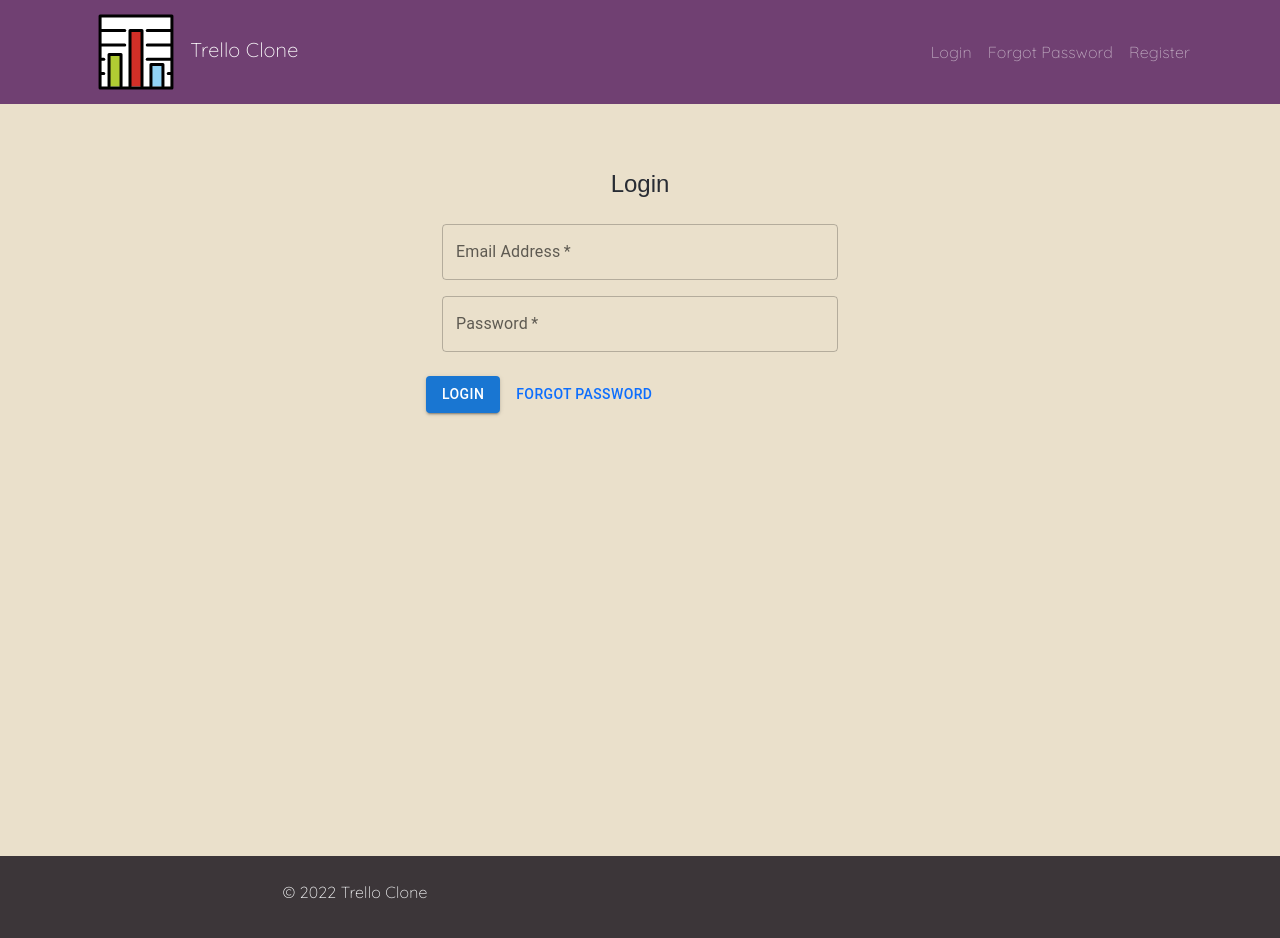
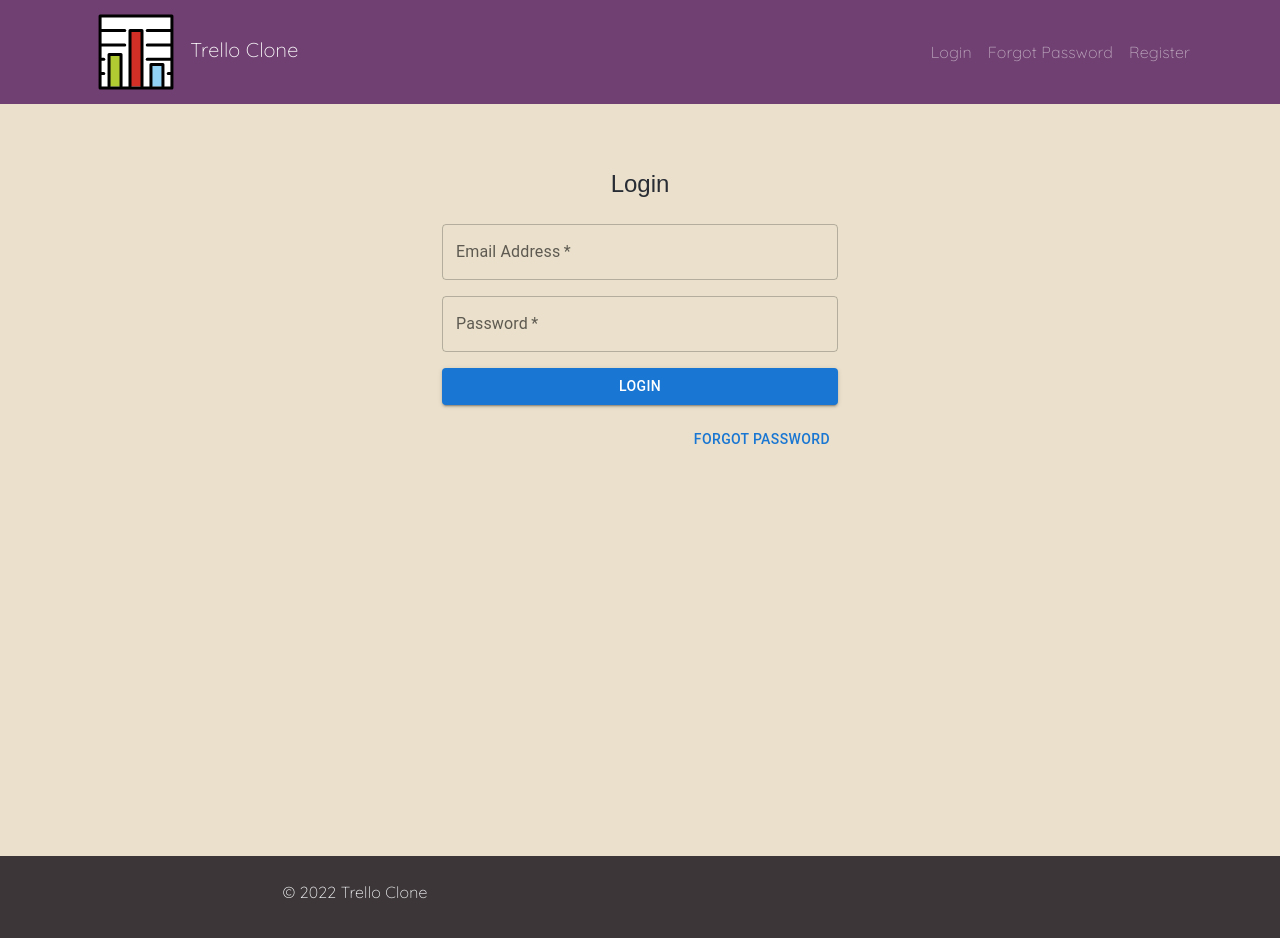
Before and after one commit to Himel-Nath/TrelloClone, a React (Create React App) app in the folder frontend/: page /login in a window 1280 px wide. Shown: the top 938 px of the page. Built offline with nearby package versions, Linux system fonts and the light colour scheme; a web font is replaced by a local one.

Commit message:
design changes

```diff
--- a/frontend/src/components/LoginForm.js
+++ b/frontend/src/components/LoginForm.js
@@ -71,17 +71,22 @@ function LoginForm(props) {
                                 />
                             </Grid>
 
-
+                            <Grid item xs={12}>
                                 <Button
+                                fullWidth
                                 variant="contained"
-                            sx={{ mt: 3, mb: 2 }}
                                 type="submit" onClick={submitLoginForm}>
                                     Login
                                 </Button>
+                            </Grid>
 
-                            <Link to="/forgotPassword">
-                                <Button variant="secondary" sx={{ mt: 3, mb: 2 }}>Forgot password</Button>
+                            <Grid container justifyContent="flex-end">
+                                <Grid item>
+                                    <Link to="/forgotPassword" variant="body2">
+                                        <Button sx={{ mt: 2}}>Forgot password</Button>
                                     </Link>
+                                </Grid>
+                            </Grid>
                         </Grid>
                     </Box>
                 </Box>
```
Lines whose indentation alone changed are shown as unchanged.
